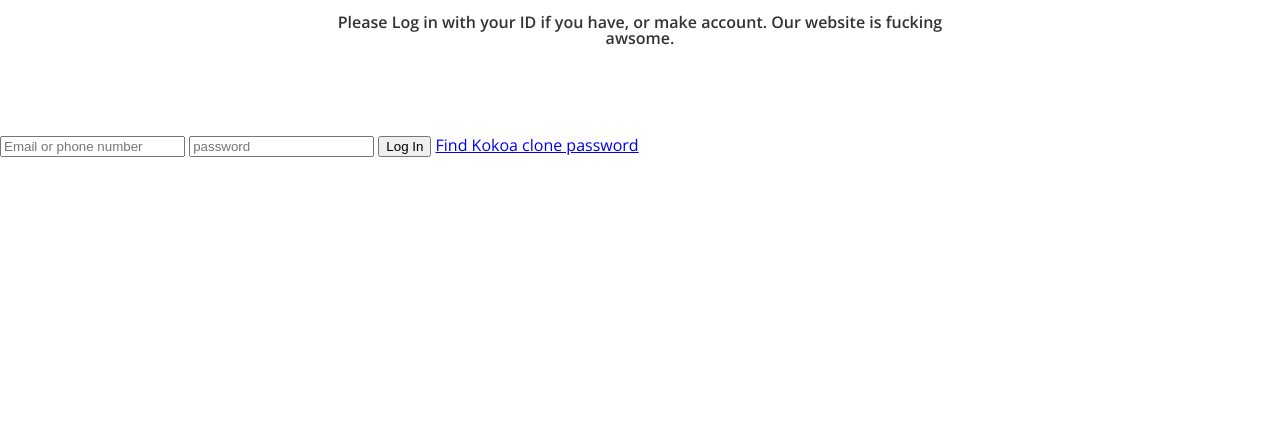
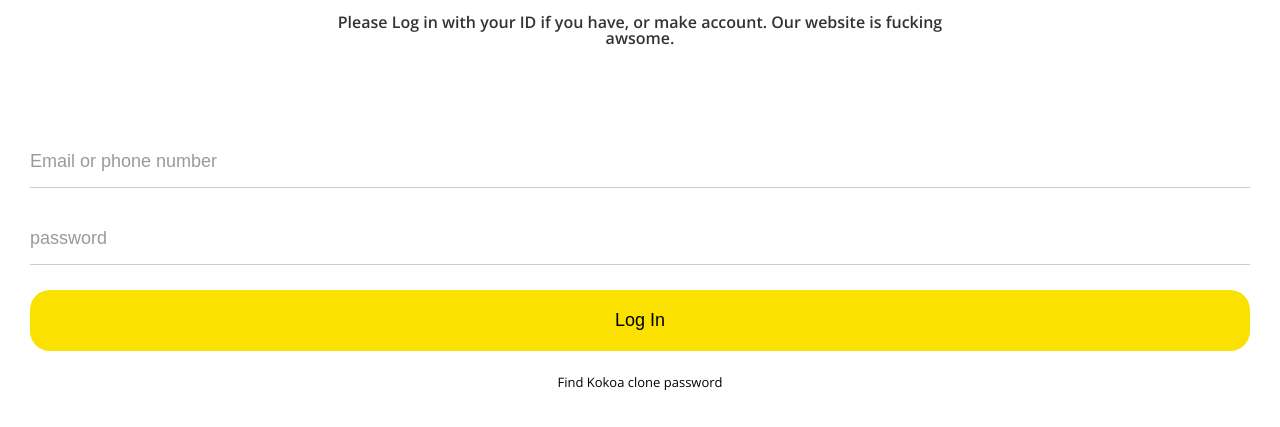
Before and after one commit to joshyeom/practice-clone-2022, a plain HTML site: page index.html in a window 1280 px wide. Shown: the part 167-594 px from the top of the page. Drawn offline with nearby package versions, Linux system fonts and the light colour scheme.

Commit message:
05_26_2022 Kokoa Cloone
로그인 창 완성

```diff
--- a/css/reset.css
+++ b/css/reset.css
@@ -46,3 +46,7 @@ table {
 	border-collapse: collapse;
 	border-spacing: 0;
 }
+
+input:focus {
+    outline: none;
+}
--- a/css/style.css
+++ b/css/style.css
@@ -1,6 +1,7 @@
 @import url('https://fonts.googleapis.com/css2?family=Open+Sans:wght@400;600&display=swap');
 @import "./reset.css";
 @import "./status-bar.css";
+@import "./variables.css";
 
 body {
     font-family: 'Open Sans', sans-serif;
@@ -24,3 +25,43 @@ body {
     width: 48%;
     opacity: 0.8;
 }
+
+#login-form {
+    display: flex;
+    flex-direction: column;
+    margin: 0px 30px;
+}
+
+#login-form input {
+    border: none;
+    padding: 15px 0px;
+    font-size: 18px;
+    margin-bottom: 25px;
+}
+
+#login-form input:not([type="submit"]){
+    border-bottom: 1px solid rgba(0, 0, 0, 0.2);
+    transition: border-color 0.3s ease-in-out;
+}
+
+#login-form input::placeholder {
+    color: rgba(0, 0, 0, 0.4);
+}
+
+#login-form input:focus {
+    border-color: yellow;
+}
+
+#login-form input[type="submit"] {
+    background-color: var(--yellow);
+    cursor: pointer;
+    padding: 20px 0px;
+    border-radius: 20px;
+}
+
+#login-form a {
+    text-align: center;
+    text-decoration: none;
+    color: inherit;
+    font-size: 13px;
+}
--- /dev/null
+++ b/css/variables.css
@@ -0,0 +1,3 @@
+:root {
+    --yellow: #fae100;
+}
```
